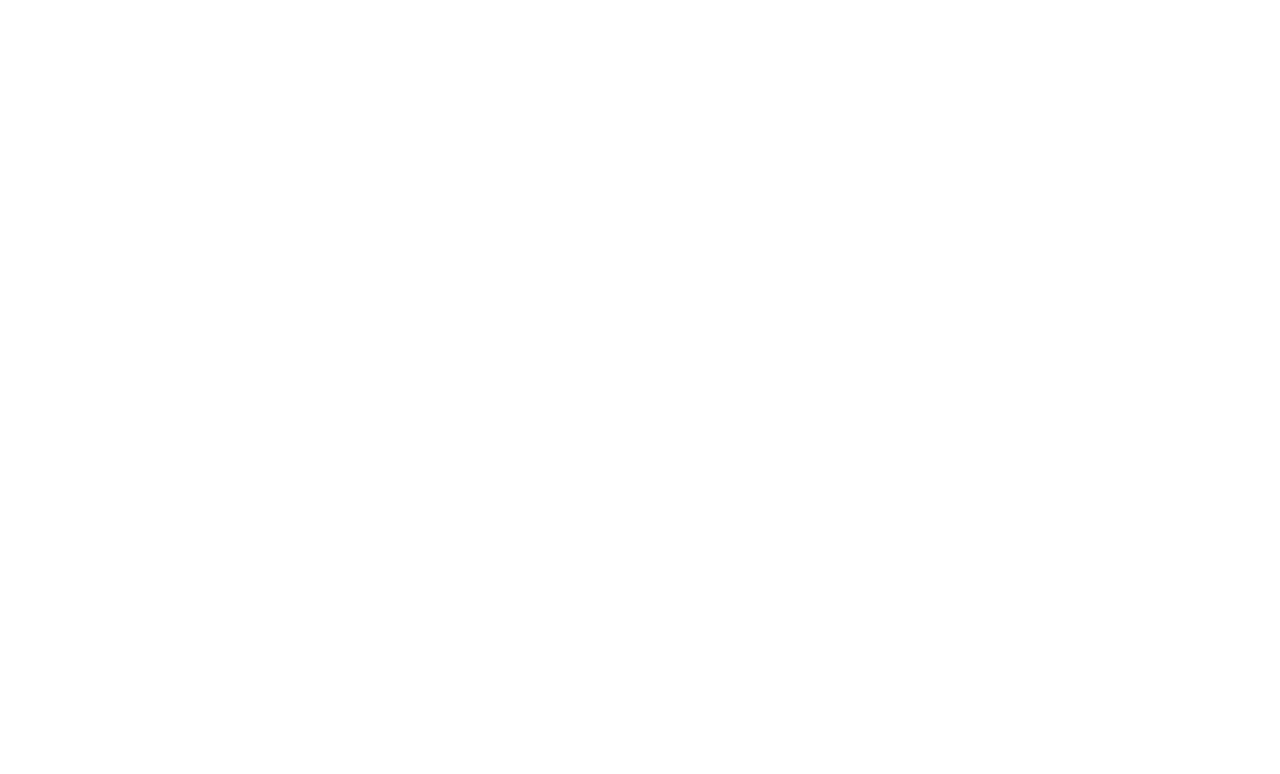
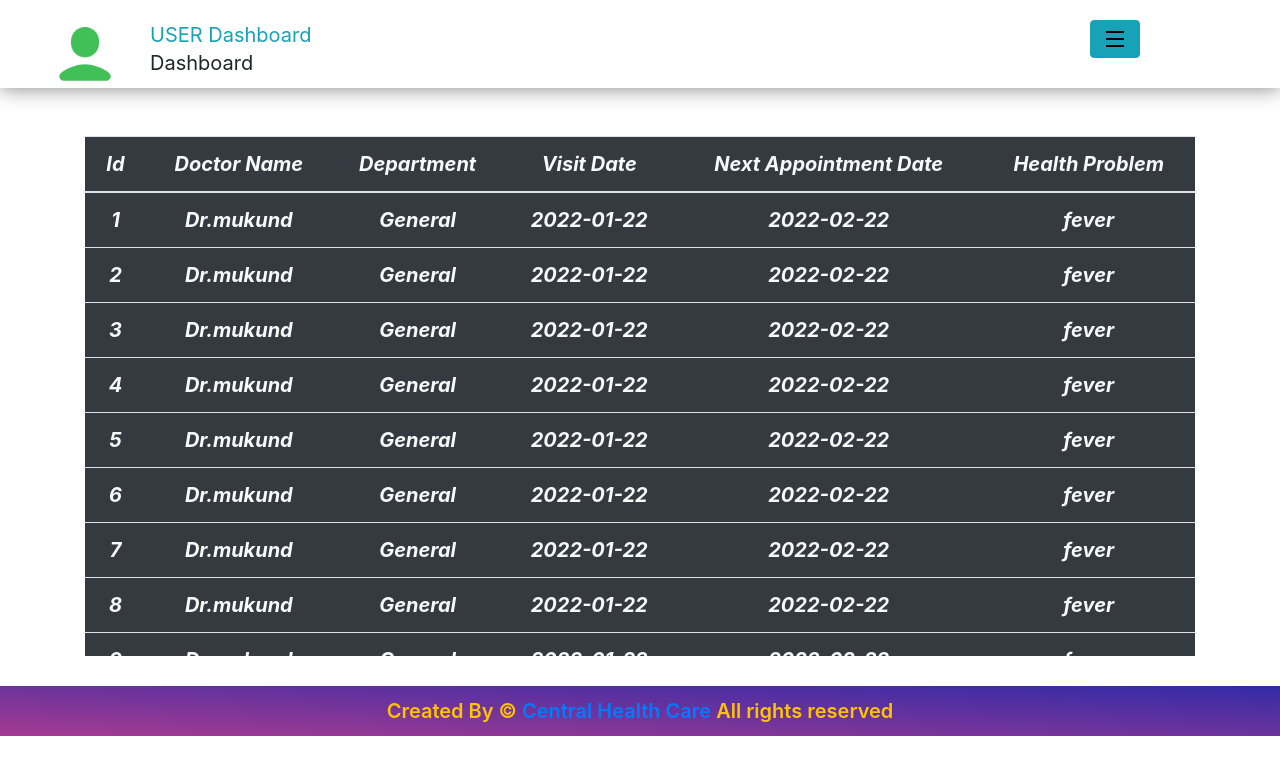
Before and after one commit to RohanPatil-dev/Health-Care-Project, a React (Create React App) app: page /User_visits in a window 1280 px wide. Before the commit this address had no page. Shown: the top 774 px of the page. Built offline with nearby package versions, Linux system fonts and the light colour scheme.

Commit message:
User_visit module has created successfully

```diff
--- a/src/App.js
+++ b/src/App.js
@@ -40,6 +40,7 @@
 import User_settings from "./Main Project/UI/USER/User_settings";
 import User_Apointment from "./Main Project/UI/USER/User_Apointment";
 import Doctor_checkup from "./Main Project/UI/Doctor/Doctor_checkup";
+import User_visit from "./Main Project/UI/USER/User_visit";
 
 
 function App() {
@@ -100,6 +101,7 @@
           <Route path="/user_messages" element={<Messages/>}/>
           <Route path="/user_settings" element={<User_settings/>}/>
           <Route path="/user_appointment" element={<User_Apointment/>}/>
+          <Route path="/User_visits" element={<User_visit/>}/>
       </Routes>
     </BrowserRouter>
 
--- a/src/Main Project/CSS/Doctor.css
+++ b/src/Main Project/CSS/Doctor.css
@@ -271,6 +271,15 @@
 
 /* doctor check up  */
 
+.doc_container h1{
+   font-weight: 600;
+   font-style: italic;
+   color: red;
+   text-align: center;
+   text-shadow: 5px 2px 5px yellow;
+   margin-top: 30px;
+}
+
 .doc_container{
   border: 10px double darkmagenta;
   margin-top: 50px;
@@ -304,6 +313,10 @@
   margin-left: 380px;
   margin-bottom: 20px;
   width: 300px;
+  border-radius: 10px;
+  font-size: 20px;
+  font-weight: 600;
+  font-style: oblique;
 }
 
 .doc_checkup div label,#doc_textarea label{
--- a/src/Main Project/CSS/User.css
+++ b/src/Main Project/CSS/User.css
@@ -365,3 +365,17 @@
   margin-bottom: 50px;
   font-size: 20px;
 }
+
+
+/* total visits data */
+
+.visit_table{
+  overflow: auto;
+  height: 520px;
+}
+
+.visit-head,.visit_data{
+  font-size: 20px;
+  font-weight: bold;
+  font-style:oblique;
+}
--- /dev/null
+++ b/src/Main Project/Data/User_visits.js
@@ -0,0 +1,144 @@
+
+const visits = [{
+    id : 1,
+    doctor_name : "Dr.mukund",
+    Department : "General",
+    Visit_Date : '2022-01-22',
+    Next_visit : '2022-02-22',
+    problem : "fever"
+},{
+    id : 2,
+    doctor_name : "Dr.mukund",
+    Department : "General",
+    Visit_Date : '2022-01-22',
+    Next_visit : '2022-02-22',
+    problem : "fever"
+},{
+    id : 3,
+    doctor_name : "Dr.mukund",
+    Department : "General",
+    Visit_Date : '2022-01-22',
+    Next_visit : '2022-02-22',
+    problem : "fever"
+},{
+    id : 4,
+    doctor_name : "Dr.mukund",
+    Department : "General",
+    Visit_Date : '2022-01-22',
+    Next_visit : '2022-02-22',
+    problem : "fever"
+},{
+    id : 5,
+    doctor_name : "Dr.mukund",
+    Department : "General",
+    Visit_Date : '2022-01-22',
+    Next_visit : '2022-02-22',
+    problem : "fever"
+},{
+    id : 6,
+    doctor_name : "Dr.mukund",
+    Department : "General",
+    Visit_Date : '2022-01-22',
+    Next_visit : '2022-02-22',
+    problem : "fever"
+},{
+    id : 7,
+    doctor_name : "Dr.mukund",
+    Department : "General",
+    Visit_Date : '2022-01-22',
+    Next_visit : '2022-02-22',
+    problem : "fever"
+},{
+    id : 8,
+    doctor_name : "Dr.mukund",
+    Department : "General",
+    Visit_Date : '2022-01-22',
+    Next_visit : '2022-02-22',
+    problem : "fever"
+},{
+    id : 9,
+    doctor_name : "Dr.mukund",
+    Department : "General",
+    Visit_Date : '2022-01-22',
+    Next_visit : '2022-02-22',
+    problem : "fever"
+},{
+    id : 10,
+    doctor_name : "Dr.mukund",
+    Department : "General",
+    Visit_Date : '2022-01-22',
+    Next_visit : '2022-02-22',
+    problem : "fever"
+},{
+    id : 11,
+    doctor_name : "Dr.mukund",
+    Department : "General",
+    Visit_Date : '2022-01-22',
+    Next_visit : '2022-02-22',
+    problem : "fever"
+},{
+    id : 12,
+    doctor_name : "Dr.mukund",
+    Department : "General",
+    Visit_Date : '2022-01-22',
+    Next_visit : '2022-02-22',
+    problem : "fever"
+},{
+    id : 13,
+    doctor_name : "Dr.mukund",
+    Department : "General",
+    Visit_Date : '2022-01-22',
+    Next_visit : '2022-02-22',
+    problem : "fever"
+},{
+    id : 14,
+    doctor_name : "Dr.mukund",
+    Department : "General",
+    Visit_Date : '2022-01-22',
+    Next_visit : '2022-02-22',
+    problem : "fever"
+},{
+    id : 15,
+    doctor_name : "Dr.mukund",
+    Department : "General",
+    Visit_Date : '2022-01-22',
+    Next_visit : '2022-02-22',
+    problem : "fever"
+},{
+    id : 16,
+    doctor_name : "Dr.mukund",
+    Department : "General",
+    Visit_Date : '2022-01-22',
+    Next_visit : '2022-02-22',
+    problem : "fever"
+},{
+    id : 17,
+    doctor_name : "Dr.mukund",
+    Department : "General",
+    Visit_Date : '2022-01-22',
+    Next_visit : '2022-02-22',
+    problem : "fever"
+},{
+    id : 18,
+    doctor_name : "Dr.mukund",
+    Department : "General",
+    Visit_Date : '2022-01-22',
+    Next_visit : '2022-02-22',
+    problem : "fever"
+},{
+    id : 19,
+    doctor_name : "Dr.mukund",
+    Department : "General",
+    Visit_Date : '2022-01-22',
+    Next_visit : '2022-02-22',
+    problem : "fever"
+},{
+    id : 20,
+    doctor_name : "Dr.mukund",
+    Department : "General",
+    Visit_Date : '2022-01-22',
+    Next_visit : '2022-02-22',
+    problem : "fever"
+}]
+
+module.exports = {visits}
--- a/src/Main Project/UI/Doctor/Doctor_checkup.jsx
+++ b/src/Main Project/UI/Doctor/Doctor_checkup.jsx
@@ -9,7 +9,7 @@
             <Doctor_Nav />
             <div>
                 <div className="container doc_container">
-
+             <h1>Doctor's Analysis and Prescriptions</h1>
                     <form action="" method="post">
                         <div className="doc_checkup">
                             <div class="form-group">
@@ -38,6 +38,11 @@
                             </div>
 
                             <div className="form-group">
+                                <label htmlFor="beds">Select Room Number</label>
+                                <input type="number" className="form-control" id="beds" maxLength={1} minLength={100} placeholder="Select Room" />
+                            </div>
+
+                            <div className="form-group">
                                 <label htmlFor="beds">Select Bed Number</label>
                                 <input type="number" className="form-control" id="beds" maxLength={1} minLength={100} placeholder="Select Bed" />
                             </div>
--- /dev/null
+++ b/src/Main Project/UI/USER/User_visit.jsx
@@ -0,0 +1,48 @@
+import React from "react"
+import Users_nav from "./User reusable components/Users_nav"
+
+import { visits } from "../../Data/User_visits"
+import Footer from "../Index/Footer"
+
+export default function User_visit() {
+    return (
+        <>
+            <Users_nav />
+
+            <div className="container mt-5  visit_table">
+                <table className="table bg-dark text-light text-center">
+                    <thead>
+                        <tr className="visit-head">
+                            <th scope="col">Id</th>
+                            <th scope="col">Doctor Name</th>
+                            <th scope="col">Department</th>
+                            <th scope="col">Visit Date</th>
+                            <th scope="col">Next Appointment Date</th>
+                            <th scope="col">Health Problem</th>
+                        </tr>
+                    </thead>
+                    <tbody>
+
+                        {visits.map(data => {
+                            return (
+                                <>
+                                    <tr className="visit_data">
+                                        <th scope="row">{data.id}</th>
+                                        <td>{data.doctor_name}</td>
+                                        <td>{data.Department}</td>
+                                        <td>{data.Visit_Date}</td>
+                                        <td>{data.Next_visit}</td>
+                                        <td>{data.problem}</td>
+                                    </tr>
+                                </>
+                            )
+                        })}
+
+
+                    </tbody>
+                </table>
+            </div>
+            <Footer/>
+        </>
+    )
+}
```
